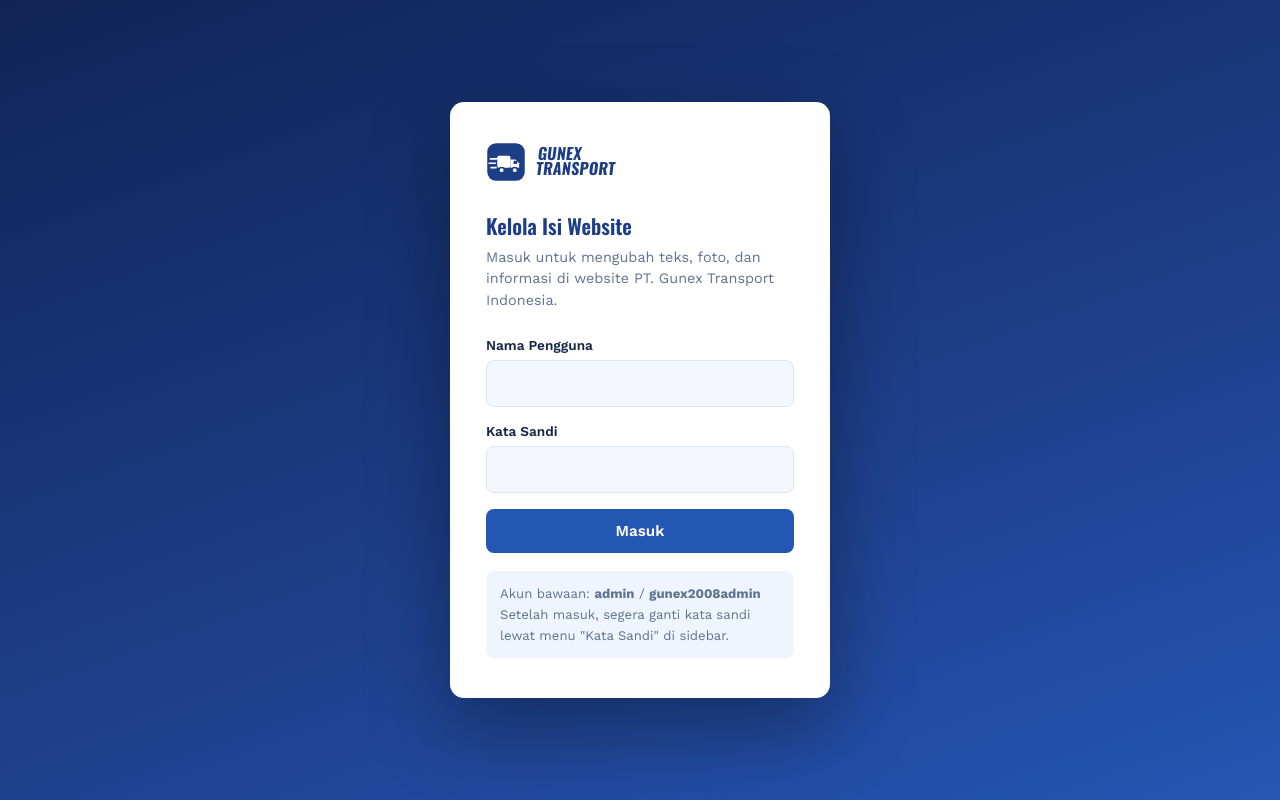
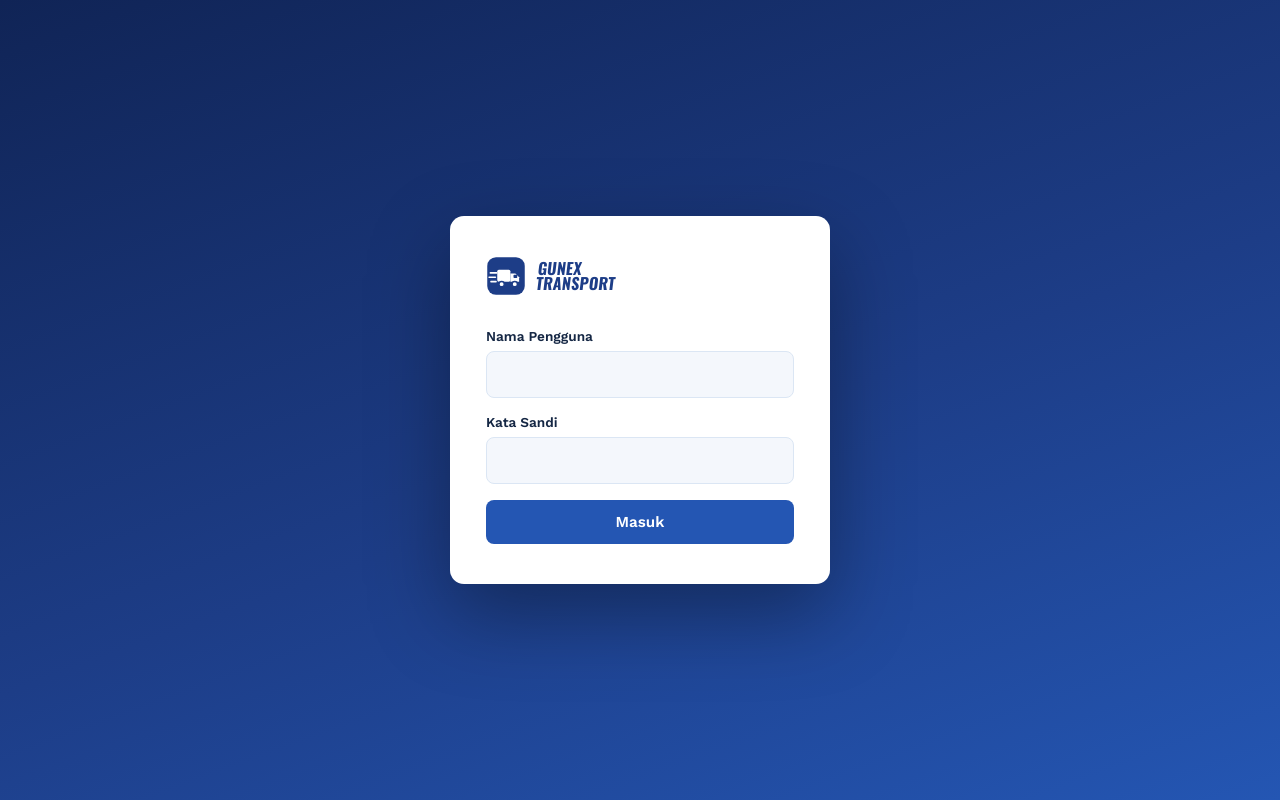
Before and after one commit to yogieadetyawan/gunex-transport-cms, a website: page public/admin.html in a window 1280 px wide. Drawn offline with nearby package versions, Linux system fonts and the light colour scheme; no server answers.

Commit message:
Add files via upload

```diff
--- a/public/admin-styles.css
+++ b/public/admin-styles.css
@@ -23,11 +23,12 @@ input,textarea,select{font-family:inherit;}
 /* ===== Login screen ===== */
 .login-wrap{min-height:100vh;display:flex;align-items:center;justify-content:center;background:linear-gradient(160deg,#102456,#1d3d87 55%,#2456b3);padding:24px;}
 .login-card{background:#fff;border-radius:14px;padding:40px 36px;max-width:380px;width:100%;box-shadow:0 30px 80px rgba(0,0,0,.35);}
-.login-logo{display:flex;align-items:center;gap:11px;margin-bottom:28px;}
+.login-logo{display:flex;align-items:center;gap:11px;margin-bottom:32px;}
+.sr-only{position:absolute;width:1px;height:1px;overflow:hidden;clip:rect(0,0,0,0);white-space:nowrap;}
 .login-logo .logo-icon{width:40px;height:40px;}
 .login-logo .logo-word{font-weight:700;letter-spacing:.01em;transform:skewX(-7deg);color:var(--blue-deep);line-height:.95;}
 .login-logo .logo-word span{display:block;font-size:1rem;}
-.login-card h1{font-size:1.3rem;font-weight:600;margin-bottom:6px;color:var(--blue-deep);}
+.login-card h1{font-size:1.3rem;font-weight:600;margin-bottom:24px;color:var(--blue-deep);}
 .login-card p.sub{font-size:.9rem;color:var(--mute);margin-bottom:26px;line-height:1.5;}
 .field{margin-bottom:16px;}
 .field label{display:block;font-size:.85rem;color:var(--ink);margin-bottom:7px;font-weight:600;}
--- a/public/admin.html
+++ b/public/admin.html
@@ -43,8 +43,7 @@
       <svg class="logo-icon"><use href="#gunex-mark"/></svg>
       <span class="logo-word"><span>GUNEX</span><span>TRANSPORT</span></span>
     </div>
-    <h1>Kelola Isi Website</h1>
-    <p class="sub">Masuk untuk mengubah teks, foto, dan informasi di website PT. Gunex Transport Indonesia.</p>
+    <h1 class="sr-only">Login Admin</h1>
     <div class="login-error" id="loginError"></div>
     <form id="loginForm">
       <div class="field">
@@ -57,10 +56,6 @@
       </div>
       <button type="submit" class="btn btn-primary" id="loginBtn">Masuk</button>
     </form>
-    <div class="login-hint">
-      Akun bawaan: <b>admin</b> / <b>gunex2008admin</b><br>
-      Setelah masuk, segera ganti kata sandi lewat menu "Kata Sandi" di sidebar.
-    </div>
   </div>
 </div>
 
```
